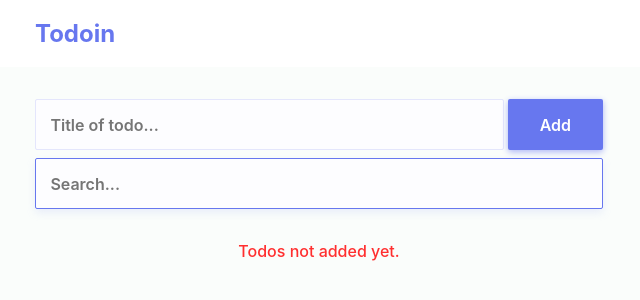
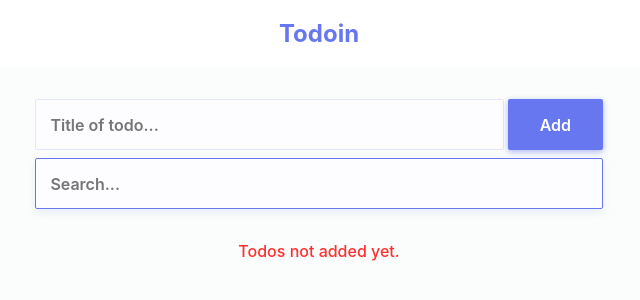
Before and after one commit to muhammadpauzi/todoin-app, a Svelte app: page / in a window 1280 px wide. Shown: the top 300 px of the page, without its empty margins (321-961 px from the left). Built offline with nearby package versions, Linux system fonts and the light colour scheme.

Commit message:
Centering logo in navbar

```diff
--- a/src/components/Navbar.svelte
+++ b/src/components/Navbar.svelte
@@ -1,5 +1,5 @@
 <nav class="flex ai-c bg-white">
-    <div class="container">
+    <div class="container text-center">
         <a href="/" class="logo">Todoin</a>
     </div>
 </nav>
```
